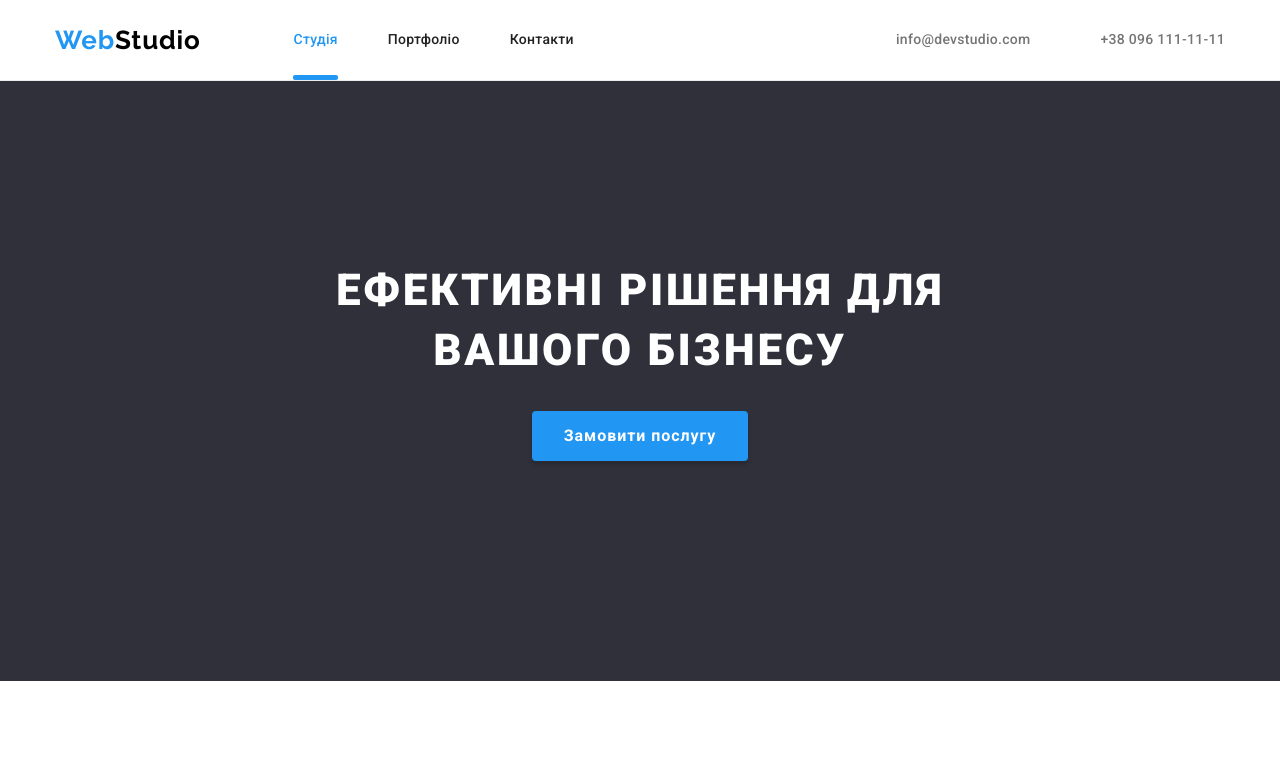
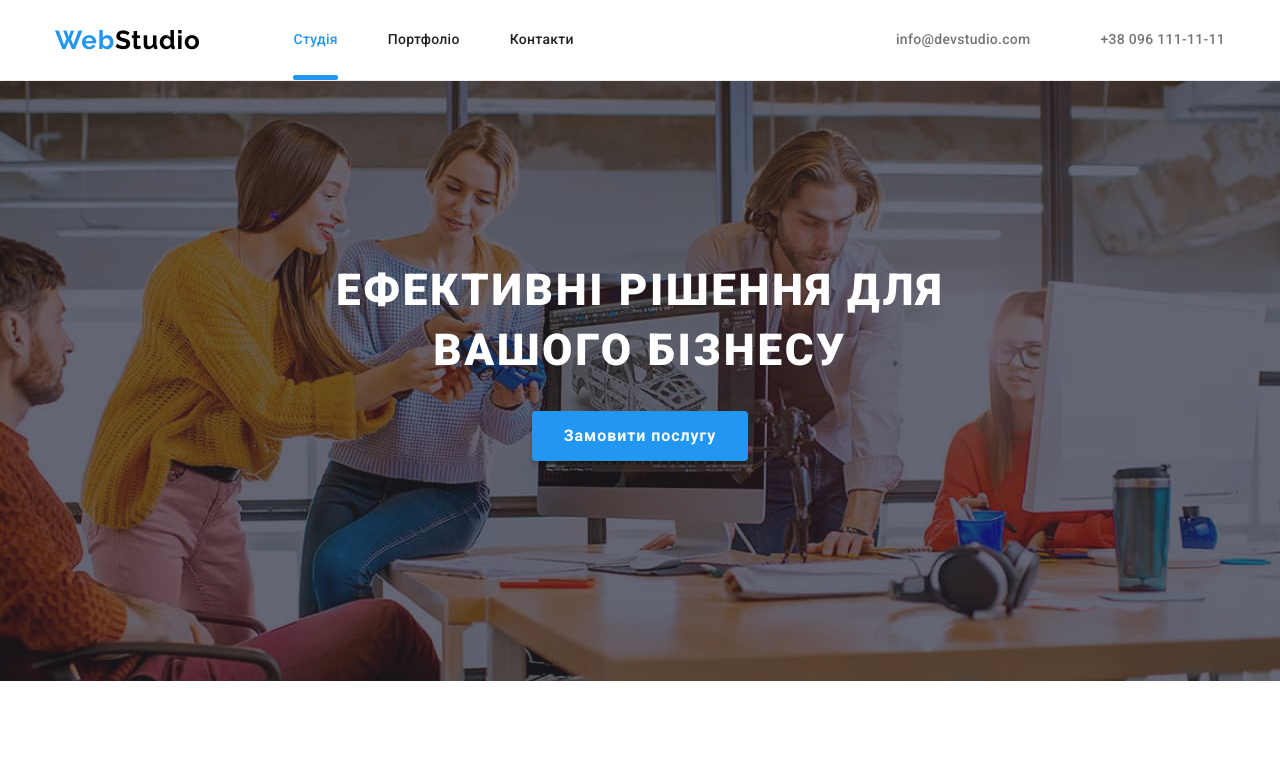
Before and after one commit to Pro100D/goit-markup-hw-07, a plain HTML site: page index.html in a window 1280 px wide. Shown: the top 772 px of the page. Drawn offline with nearby package versions, Linux system fonts and the light colour scheme; files that its build step writes are made by us from their sources.

Commit message:
правильный путь для фото(2) hero

```diff
--- a/sass/components/hero/_hero.scss
+++ b/sass/components/hero/_hero.scss
@@ -2,7 +2,7 @@
 	max-width: 1600px;
 	height: 600px;
 
-	background-image: linear-gradient(rgba(47, 48, 58, 0.4), rgba(47, 48, 58, 0.4)), url(./imeges/hero.jpg);
+	background-image: linear-gradient(rgba(47, 48, 58, 0.4), rgba(47, 48, 58, 0.4)), url(../imeges/hero.jpg);
 	background-color: #2f303a;
 	background-position: center;
 
```
